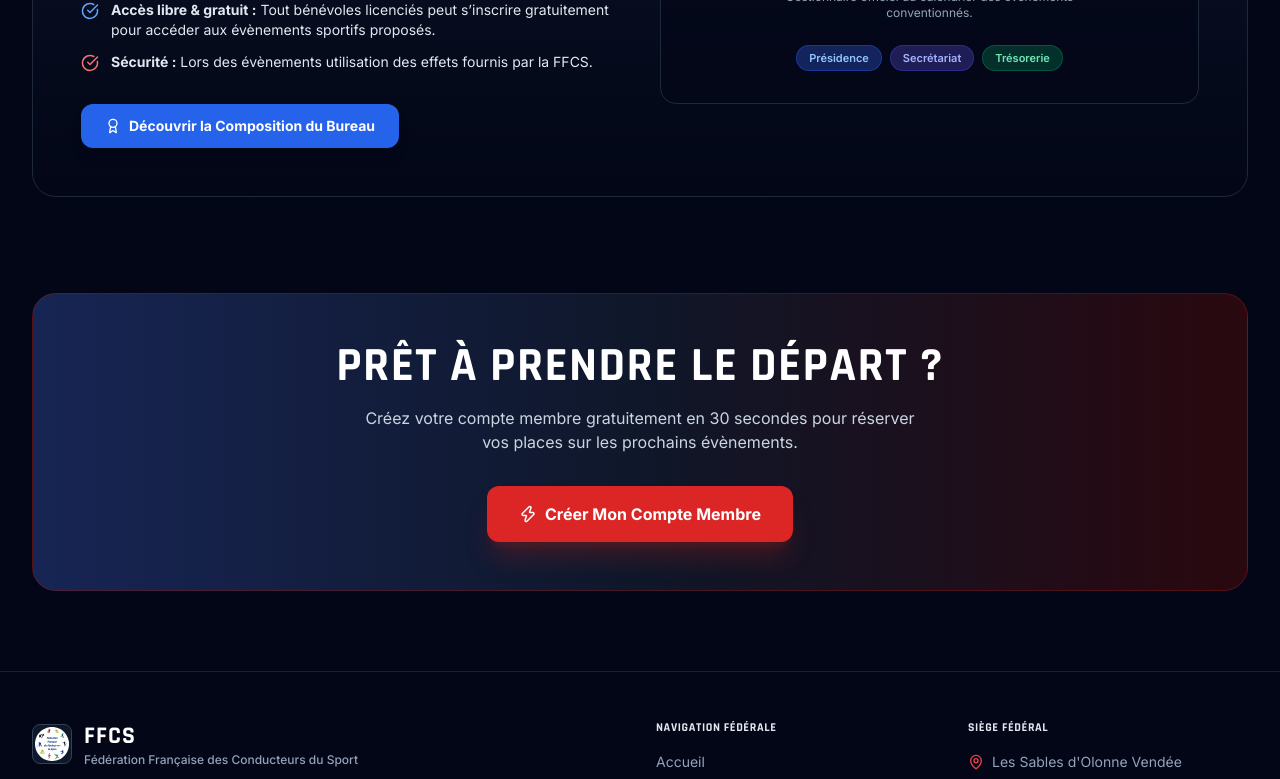
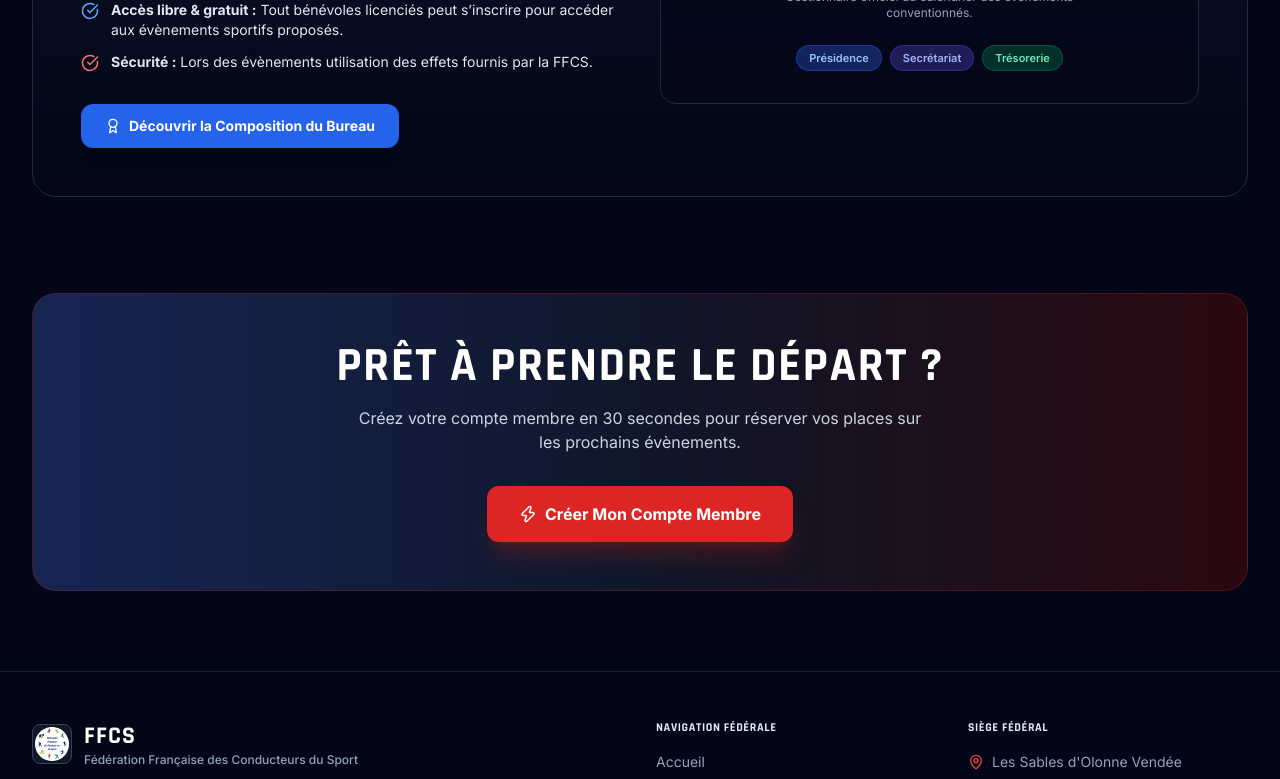
Before and after one commit to Colibri385/ffcs-association, a React (Vite) app: page / in a window 1280 px wide. Shown: the part 1883-2662 px from the top of the page. Built offline with nearby package versions, Linux system fonts and the light colour scheme; no server answers.

Commit message:
quelques ajustements textes ter

```diff
--- a/src/pages/HomePage.jsx
+++ b/src/pages/HomePage.jsx
@@ -270,7 +270,7 @@ export const HomePage = () => {
                 <div className="flex items-start gap-3">
                   <CheckCircle size={18} className="text-blue-400 shrink-0 mt-0.5" />
                   <span className="text-xs sm:text-sm text-slate-200">
-                    <strong>Accès libre & gratuit :</strong> Tout bénévoles licenciés peut s’inscrire gratuitement pour accéder aux évènements sportifs proposés.
+                    <strong>Accès libre & gratuit :</strong> Tout bénévoles licenciés peut s’inscrire pour accéder aux évènements sportifs proposés.
                   </span>
                 </div>
                 <div className="flex items-start gap-3">
@@ -327,7 +327,7 @@ export const HomePage = () => {
               Prêt à Prendre le Départ ?
             </h2>
             <p className="text-sm sm:text-base text-slate-300 max-w-xl mx-auto mb-8">
-              Créez votre compte membre gratuitement en 30 secondes pour réserver vos places sur les prochains évènements.
+              Créez votre compte membre en 30 secondes pour réserver vos places sur les prochains évènements.
             </p>
             <Link
               to="/register"
--- a/src/pages/RegisterPage.jsx
+++ b/src/pages/RegisterPage.jsx
@@ -73,7 +73,7 @@ export const RegisterPage = () => {
             Inscription Membre FFCS
           </h1>
           <p className="text-xs text-slate-400 mt-1 max-w-sm mx-auto">
-            Rejoignez gratuitement la Fédération Française des Conducteurs du Sport et accédez aux inscriptions pour chaque épreuve.
+            Rejoignez la Fédération Française des Conducteurs du Sport et accédez aux inscriptions pour chaque épreuve.
           </p>
         </div>
 
```
